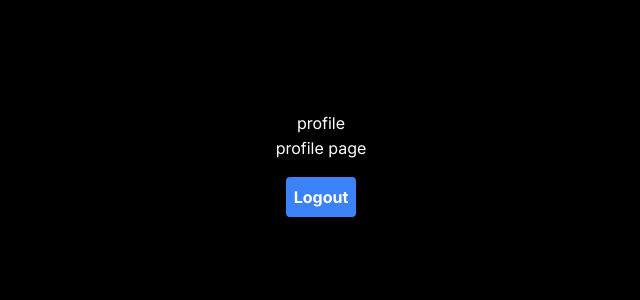
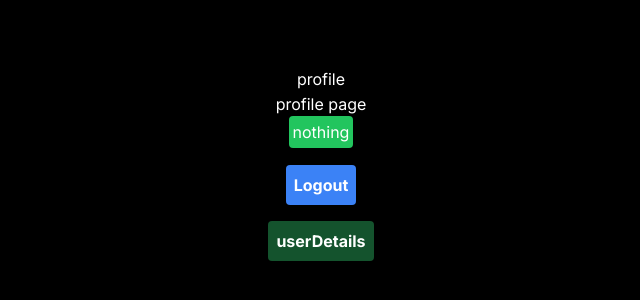
Before and after one commit to vijaykanwal90/nextjsAuthApp, a Next.js app: page /profile in a window 1280 px wide. Shown: the part 236-536 px from the top of the page, without its empty margins (319-959 px from the left). Built offline with nearby package versions, Linux system fonts and the light colour scheme.

Commit message:
user detaills fetched

```diff
--- a/package.json
+++ b/package.json
@@ -9,12 +9,12 @@
     "lint": "next lint"
   },
   "dependencies": {
-    "axios": "^1.6.2",
+    "axios": "^1.6.6",
     "bcrypt": "^5.1.1",
     "bcryptjs": "^2.4.3",
     "jsonwebtoken": "^9.0.2",
     "mongoose": "^8.0.1",
-    "next": "14.0.3",
+    "next": "^14.1.0",
     "nodemailer": "^6.9.7",
     "react": "^18",
     "react-dom": "^18",
--- a/src/app/api/users/me/route.ts
+++ b/src/app/api/users/me/route.ts
@@ -3,16 +3,22 @@ import { getDataFromToken } from "@/helpers/getDataFromToken";
 import { NextRequest, NextResponse } from "next/server";
 import User from "@/models/userModel"
 import { connect } from "@/dbConfig/dbConfig";
-import { AnyARecord } from "dns";
+
 
 connect();
 
 export async function GET(request:NextRequest){
     try {
 
-        const userID = await getDataFromToken(request)
+        const userID = await getDataFromToken(request);
+      const user = await  User.findOne({_id:userID}).select("-password ");
+      return NextResponse.json({
+        message:"User found",
+        data:user
+      })
 
     } catch (error:any) {
+      console.log("first")
 
         return NextResponse.json({
             error: error.message
--- a/src/app/profile/page.tsx
+++ b/src/app/profile/page.tsx
@@ -1,20 +1,24 @@
 "use client";
 import axios from "axios";
 import Link from "next/link";
-import {toast} from "react-hot-toast";
+import { toast } from "react-hot-toast";
 import { useRouter } from "next/navigation";
-export default function profile(){
+import  React ,{ useState } from "react";
+// import {profile} from "@/app/profile/page"
+
+export default function profile() {
 
     const router = useRouter()
+    const [data, setData] = useState("nothing")
 
-    const logout = async ()=>{
+    const logout = async () => {
         try {
             await axios.get('/api/users/logout')
             toast.success('logout succesfull')
             router.push('/login')
 
 
-        } catch (error:any) {
+        } catch (error: any) {
 
             console.log(error.message)
 
@@ -22,15 +26,28 @@ export default function profile(){
         }
     }
 
+    const getUserDetails = async () => {
+        const res = await axios.get('/api/users/me')
+        console.log(res.data)
+        setData(res.data.data._id)
+    }
+
     return (
         <div className="text-white flex flex-col items-center justify-center bg-black min-h-screen py-2">
             <h1>profile </h1>
             <hr />
             <p>profile  page  </p>
-            <hr/>
+
+            <h2 className=" rounded bg-green-500 p-1">{data === 'nothing' ? "nothing" : <Link href={`/profile/${data}`}>{data}</Link>}</h2>
+
+            <hr />
             <button
-            onClick={logout}className="bg-blue-500 mt-4 hover:bg-blue-700 text-white font-bold py-2 px-2 rounded">
+                onClick={logout} className="bg-blue-500 mt-4 hover:bg-blue-700 text-white font-bold py-2 px-2 rounded">
                 Logout
+            </button>
+            <button
+                onClick={getUserDetails} className="bg-green-900 mt-4 hover:bg-blue-700 text-white font-bold py-2 px-2 rounded">
+                userDetails
             </button>
         </div>
     )
--- a/src/helpers/getDataFromToken.ts
+++ b/src/helpers/getDataFromToken.ts
@@ -1,14 +1,17 @@
 import { NextRequest, NextResponse } from "next/server";
 import jwt from "jsonwebtoken"
 
-export const getDataFromToken = (request: NextRequest)=>{
+export const getDataFromToken = async(request: NextRequest)=>{
 try {
 
     const token  =request.cookies.get("token")?.value || "";
-    const decodedToken:any = jwt.verify(token , process.env.TOKEN_SECRET!);
+    // console.log(token)
+    const decodedToken:any =  await jwt.verify(token ,"nextjs");
+    console.log(decodedToken)
     return decodedToken.id;
 
 } catch (error: any) {
+    console.log("gkkg")
     throw new Error(error.message);
 }
 }
```
Also changed, not shown: 1 other file (tests, documents, lock files or other folders).
